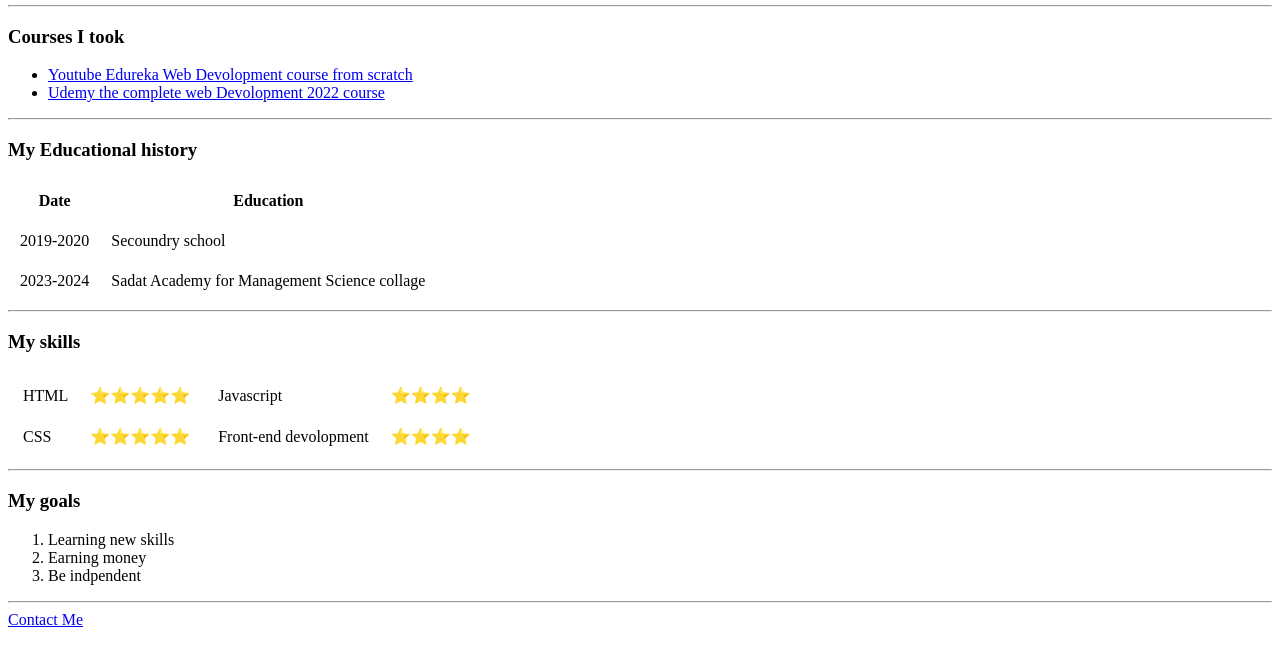
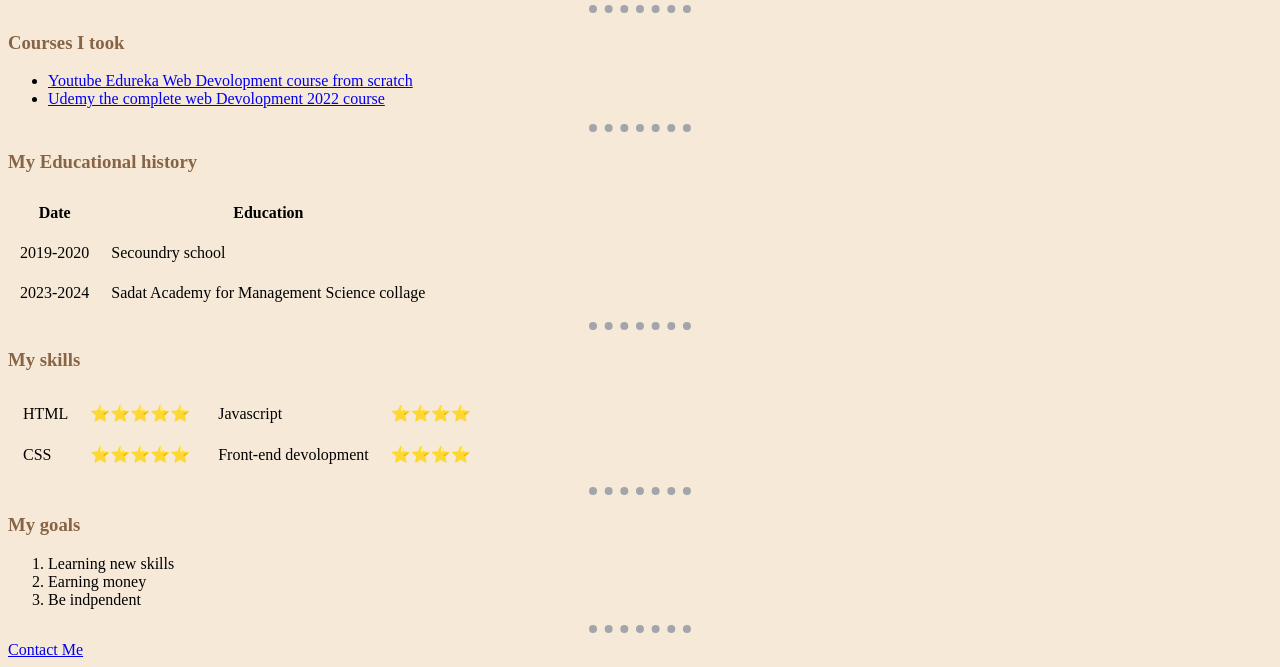
Before and after one commit to Ayaessam1/CV, a plain HTML site: page index.html in a window 1280 px wide. Shown: the part 255-922 px from the top of the page. Before the commit the page ends 892 px from the top, so only its background shows below. Drawn offline with Linux system fonts and the light colour scheme; files that its build step writes are made by us from their sources.

Commit message:
Update index.html

```diff
--- a/index.html
+++ b/index.html
@@ -4,6 +4,7 @@
 <head>
   <meta charset="utf-8">
   <title>AYA's Personal CV</title>
+  <link rel="stylesheet" href="CSS/styles.css" type="text/css">
 </head>
 
 <body>
```
